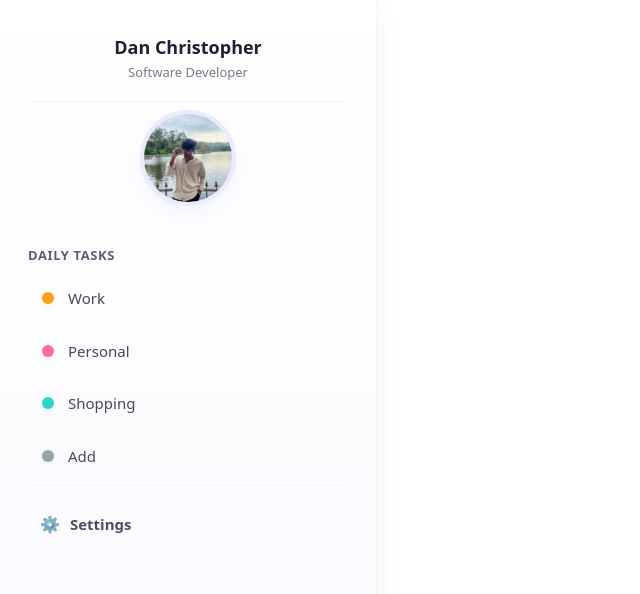
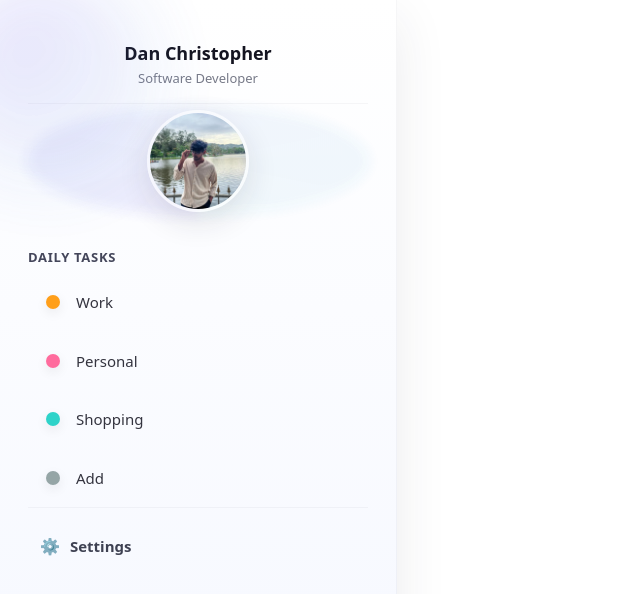
Before and after one commit to Dan-christopher/to-do-advanced, a React (Vite) app: page / in a window 1280 px wide. Shown: the top 594 px of the page, without its empty margins (0-640 px from the left). Built offline with nearby package versions, Linux system fonts and the light colour scheme.

Commit message:
some css changes

```diff
--- a/src/Components/Sidebar/sidebar.css
+++ b/src/Components/Sidebar/sidebar.css
@@ -1,17 +1,76 @@
-/* Modern Sidebar Styles */
+:root {
+  --sidebar-width: 340px;
+  --bg-start: #ffffffee;
+  --bg-end: #f3f6ffee;
+  --border: rgba(30, 30, 50, 0.04);
+  --shadow-1: rgba(40, 44, 63, 0.06);
+  --accent: #6b5aed;
+  --accent-strong: rgba(107, 90, 237, 0.18);
+  --muted: #777a88;
+}
+
+/* Playful sidebar with decorative blobs and subtle animations */
 .sidebar {
-  width: 320px;
-  padding: 28px;
+  width: var(--sidebar-width);
+  padding: 32px 28px;
   display: flex;
   flex-direction: column;
-  gap: 28px;
+  gap: 26px;
   height: 100vh;
   overflow-y: auto;
-  background: linear-gradient(180deg, #ffffffcc 0%, #f7f8ffcc 100%);
-  border-right: 1px solid rgba(30, 30, 50, 0.04);
-  box-shadow: 0 6px 24px rgba(40, 44, 63, 0.06);
-  backdrop-filter: blur(6px);
-  transition: width 240ms ease;
+  position: relative;
+  background: linear-gradient(180deg, var(--bg-start) 0%, var(--bg-end) 100%);
+  border-right: 1px solid var(--border);
+  box-shadow: 0 10px 30px var(--shadow-1);
+  backdrop-filter: blur(8px);
+  transition: width 280ms ease, transform 220ms ease;
+}
+
+/* Decorative floating blobs */
+.sidebar::before,
+.sidebar::after {
+  content: "";
+  position: absolute;
+  border-radius: 50%;
+  filter: blur(36px);
+  opacity: 0.9;
+  pointer-events: none;
+}
+.sidebar::before {
+  width: 220px;
+  height: 220px;
+  left: -60px;
+  top: -40px;
+  background: radial-gradient(
+    circle at 30% 30%,
+    rgba(107, 90, 237, 0.18),
+    rgba(46, 211, 201, 0.06)
+  );
+  animation: float 12s ease-in-out infinite;
+}
+.sidebar::after {
+  width: 180px;
+  height: 180px;
+  right: -50px;
+  bottom: -60px;
+  background: radial-gradient(
+    circle at 70% 70%,
+    rgba(255, 111, 157, 0.12),
+    rgba(255, 159, 26, 0.04)
+  );
+  animation: float 16s ease-in-out infinite reverse;
+}
+
+@keyframes float {
+  0% {
+    transform: translateY(0) rotate(0deg);
+  }
+  50% {
+    transform: translateY(8px) rotate(6deg);
+  }
+  100% {
+    transform: translateY(0) rotate(0deg);
+  }
 }
 
 /* Smooth scrollbar */
@@ -22,72 +81,93 @@
   background: transparent;
 }
 .sidebar::-webkit-scrollbar-thumb {
-  background: rgba(100, 100, 130, 0.12);
-  border-radius: 10px;
+  background: linear-gradient(
+    180deg,
+    rgba(100, 100, 130, 0.12),
+    rgba(100, 100, 130, 0.08)
+  );
+  border-radius: 12px;
   border: 2px solid transparent;
   background-clip: padding-box;
 }
 
-/* User Profile Section */
+/* Avatar with glowing halo */
 .user-info {
   text-align: center;
-  padding-bottom: 8px;
+  padding-bottom: 6px;
+  z-index: 2;
 }
-
 .user-img {
   display: flex;
   justify-content: center;
-  margin-bottom: 12px;
+  margin-bottom: 10px;
+  position: relative;
 }
-
+.user-img::after {
+  content: "";
+  position: absolute;
+  inset: -6px;
+  border-radius: 50%;
+  background: conic-gradient(
+    from 180deg at 50% 50%,
+    rgba(107, 90, 237, 0.12),
+    rgba(46, 211, 201, 0.06)
+  );
+  filter: blur(6px);
+  z-index: -1;
+  opacity: 0.9;
+  transform: scale(0.98);
+  transition: transform 300ms ease, opacity 300ms ease;
+}
 .user-img img {
-  width: 88px;
-  height: 88px;
+  width: 96px;
+  height: 96px;
   border-radius: 50%;
   object-fit: cover;
-  border: 4px solid rgba(107, 90, 237, 0.12);
-  box-shadow: 0 6px 18px rgba(103, 96, 255, 0.08);
-  transition: transform 200ms ease, box-shadow 200ms ease;
+  border: 3px solid rgba(255, 255, 255, 0.55);
+  box-shadow: 0 10px 30px rgba(30, 30, 60, 0.12);
+  transition: transform 240ms ease, box-shadow 240ms ease;
 }
 .user-img img:hover {
-  transform: translateY(-4px) scale(1.02);
-  box-shadow: 0 10px 30px rgba(103, 96, 255, 0.12);
+  transform: translateY(-6px) rotate(-1deg) scale(1.03);
 }
 
 .user-info h2 {
   font-size: 18px;
-  font-weight: 700;
-  color: #1f2130;
-  margin: 6px 0 2px 0;
+  font-weight: 800;
+  color: #141420;
+  margin: 8px 0 2px 0;
 }
-
 .user-info p {
   font-size: 13px;
-  color: #777a88;
+  color: var(--muted);
   margin: 0;
 }
-
 .user-info::after {
   content: "";
   display: block;
   width: 100%;
   height: 1px;
-  background-color: rgba(30, 30, 50, 0.04);
-  margin: 18px 0 0 0;
+  background: var(--border);
+  margin-top: 14px;
 }
 
 /* Filters Section */
 .filters {
-  margin-bottom: 8px;
+  margin-bottom: 6px;
+  z-index: 2;
 }
-
 .filters h2 {
   font-size: 13px;
-  font-weight: 700;
-  color: #5b5f72;
+  font-weight: 800;
+  color: #44465a;
   text-transform: uppercase;
-  letter-spacing: 0.6px;
+  letter-spacing: 0.7px;
   margin: 0 0 12px 0;
+  background: linear-gradient(90deg, rgba(107, 90, 237, 0.03), transparent);
+  -webkit-background-clip: text;
+  background-clip: text;
+  color: #44465a;
 }
 
 .filters ul {
@@ -96,115 +176,177 @@
   margin: 0;
   display: flex;
   flex-direction: column;
-  gap: 10px;
+  gap: 12px;
 }
 
 .filters ul li {
   display: flex;
   align-items: center;
-  padding: 10px 14px;
-  border-radius: 10px;
+  padding: 12px 16px;
+  border-radius: 12px;
   font-size: 15px;
-  color: #454955;
+  color: #34343f;
   cursor: pointer;
-  transition: transform 160ms ease, background 160ms ease, color 160ms ease;
   position: relative;
-  padding-left: 40px;
-  user-select: none;
+  padding-left: 48px;
+  overflow: hidden;
+  transform: translateY(6px);
+  opacity: 0;
+  animation: popIn 0.42s cubic-bezier(0.2, 0.9, 0.3, 1) forwards;
 }
 
-.filters ul li:focus,
+/* staggered entrance */
+.filters ul li:nth-child(1) {
+  animation-delay: 60ms;
+}
+.filters ul li:nth-child(2) {
+  animation-delay: 120ms;
+}
+.filters ul li:nth-child(3) {
+  animation-delay: 180ms;
+}
+.filters ul li:nth-child(4) {
+  animation-delay: 240ms;
+}
+.filters ul li:nth-child(5) {
+  animation-delay: 300ms;
+}
+.filters ul li:nth-child(6) {
+  animation-delay: 360ms;
+}
+
+@keyframes popIn {
+  to {
+    transform: translateY(0);
+    opacity: 1;
+  }
+}
+
 .filters ul li:hover {
-  transform: translateY(-2px);
-  background: linear-gradient(
-    90deg,
-    rgba(107, 90, 237, 0.06),
-    rgba(107, 90, 237, 0.02)
-  );
-  color: #2e2f44;
-  outline: none;
+  transform: translateY(-4px) scale(1.01);
+  color: #151522;
+}
+
+/* ripple effect on click (centered) */
+.filters ul li::after {
+  content: "";
+  position: absolute;
+  left: 50%;
+  top: 50%;
+  transform: translate(-50%, -50%) scale(0);
+  width: 24px;
+  height: 24px;
+  background: rgba(255, 255, 255, 0.12);
+  border-radius: 50%;
+  transition: transform 420ms cubic-bezier(0.2, 0.8, 0.2, 1), opacity 420ms;
+  opacity: 0;
+  pointer-events: none;
+}
+.filters ul li:active::after {
+  transform: translate(-50%, -50%) scale(20);
+  opacity: 1;
 }
 
 .filters ul li::before {
   content: "";
   position: absolute;
-  left: 14px;
-  width: 12px;
-  height: 12px;
+  left: 18px;
+  width: 14px;
+  height: 14px;
   border-radius: 50%;
-  background-color: currentColor;
-  box-shadow: 0 2px 6px rgba(15, 15, 20, 0.06);
+  background: currentColor;
+  box-shadow: 0 4px 12px rgba(15, 15, 20, 0.08);
 }
 
-/* Category colors */
+/* category color accents */
 .filters ul li:nth-child(1)::before {
-  background-color: #ff9f1a;
+  background: #ff9f1a;
 }
 .filters ul li:nth-child(2)::before {
-  background-color: #ff6b9d;
+  background: #ff6b9d;
 }
 .filters ul li:nth-child(3)::before {
-  background-color: #2ed3c9;
+  background: #2ed3c9;
 }
 .filters ul li:nth-child(4)::before {
-  background-color: #95a5a6;
+  background: #95a5a6;
 }
 
-/* Active state */
 .filters ul li.active {
-  background: rgba(107, 90, 237, 0.08);
-  color: #6b5aed;
-  font-weight: 600;
-  box-shadow: inset 3px 0 0 0 rgba(107, 90, 237, 0.18);
+  background: linear-gradient(
+    90deg,
+    rgba(107, 90, 237, 0.09),
+    rgba(46, 211, 201, 0.03)
+  );
+  color: var(--accent);
+  font-weight: 700;
+  box-shadow: inset 3px 0 0 0 var(--accent-strong);
+}
+.filters ul li.active::before {
+  box-shadow: 0 8px 26px rgba(107, 90, 237, 0.12);
+  transform: scale(1.05);
 }
 
 /* Settings Section */
 .settings {
   margin-top: auto;
   padding-top: 16px;
-  border-top: 1px solid rgba(30, 30, 50, 0.04);
+  border-top: 1px solid var(--border);
+  z-index: 2;
 }
-
 .settings h2 {
   display: flex;
   align-items: center;
   font-size: 15px;
-  font-weight: 600;
-  color: #4b4f63;
+  font-weight: 700;
+  color: #3e4152;
   margin: 0;
   padding: 10px 12px;
-  border-radius: 10px;
+  border-radius: 12px;
   cursor: pointer;
-  transition: background 150ms ease, color 150ms ease;
+  transition: all 160ms ease;
 }
-
 .settings h2::before {
   content: "⚙️";
   margin-right: 10px;
   font-size: 16px;
 }
-
 .settings h2:hover {
   background: rgba(75, 79, 99, 0.04);
-  color: #2e2f44;
+  color: #151522;
 }
 
-/* Responsive adjustments */
+/* subtle animated gradient shift on sidebar when hovered */
+.sidebar:hover {
+  box-shadow: 0 18px 50px rgba(40, 44, 63, 0.09);
+}
+
+@keyframes gradientShift {
+  0% {
+    background-position: 0% 50%;
+  }
+  50% {
+    background-position: 100% 50%;
+  }
+  100% {
+    background-position: 0% 50%;
+  }
+}
+
+/* Responsive tweaks */
 @media (max-width: 768px) {
   .sidebar {
     width: 100%;
     height: auto;
     box-shadow: none;
-    border-bottom: 1px solid rgba(30, 30, 50, 0.04);
-  }
-  .sidebar {
+    border-bottom: 1px solid var(--border);
     padding: 18px;
   }
 }
 
-/* Accessibility: keyboard focus */
+/* Accessibility */
 .filters ul li:focus-visible,
 .settings h2:focus-visible {
-  box-shadow: 0 0 0 3px rgba(107, 90, 237, 0.12);
-  border-radius: 10px;
+  box-shadow: 0 0 0 4px rgba(107, 90, 237, 0.12);
+  border-radius: 12px;
 }
```
